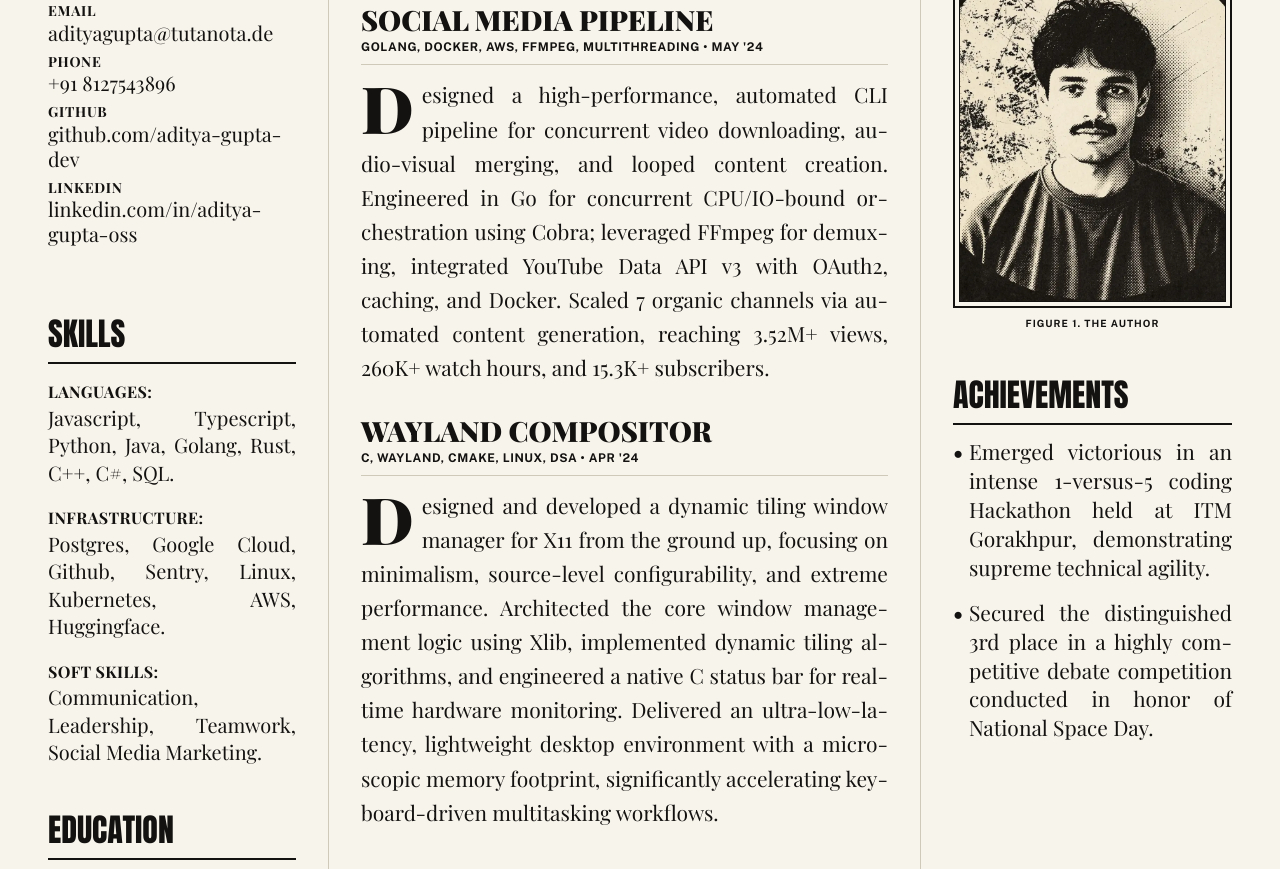
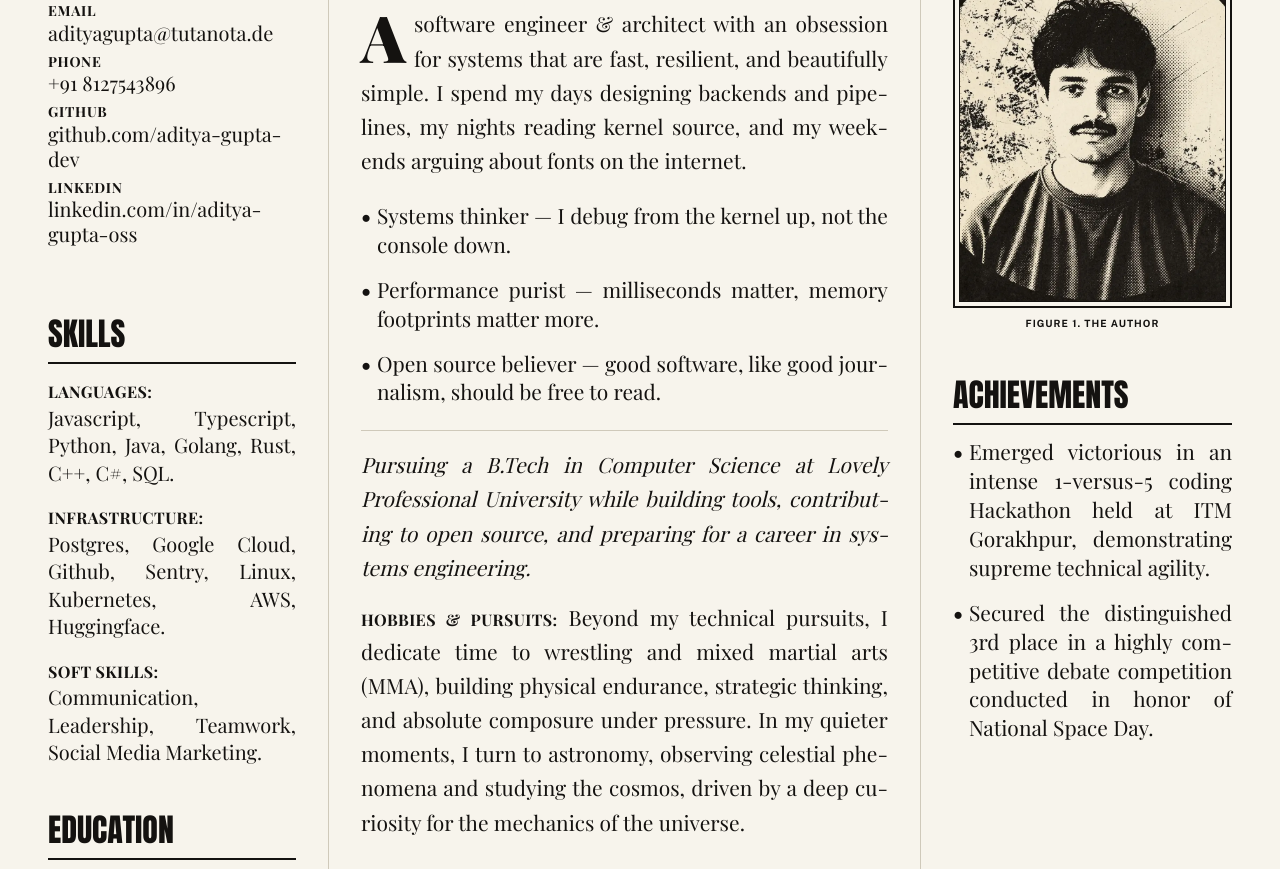
Before and after one commit to aditya-gupta-dev/portfolio, a plain HTML site: page index.html in a window 1280 px wide. Shown: the part 523-1392 px from the top of the page. Drawn offline with nearby package versions, Linux system fonts and the light colour scheme; a web font is replaced by a local one.

Commit message:
added about me replacing projects

```diff
--- a/index.html
+++ b/index.html
@@ -5,7 +5,7 @@
     <meta name="viewport" content="width=device-width, initial-scale=1.0">
     <title>Aditya Gupta - Software Engineer & Architect</title>
 
-    <meta name="description" content="Portfolio of Aditya Gupta, Software Engineer & Architect. A vintage developer broadsheet showcasing major works, projects, and academic distinctions." />
+    <meta name="description" content="Portfolio of Aditya Gupta, Software Engineer & Architect. A vintage developer broadsheet showcasing major works, personal story, and academic distinctions." />
     <meta name="keywords" content="Aditya Gupta, Software Engineer, Architect, Portfolio, Developer, Go, Python, TypeScript, React, Kubernetes, Docker, AWS, System Design, Open Source" />
 
     <!-- Favicons -->
@@ -127,20 +127,17 @@
                 tools: "Postgres, Google Cloud, Github, Sentry, Linux, Kubernetes, AWS, Huggingface.",
                 soft: "Communication, Leadership, Teamwork, Social Media Marketing."
             },
-            projects: [
-                {
-                    title: "Social Media Pipeline",
-                    tech: "Golang, Docker, AWS, FFMPEG, Multithreading",
-                    date: "May '24",
-                    description: "Designed a high-performance, automated CLI pipeline for concurrent video downloading, audio-visual merging, and looped content creation. Engineered in Go for concurrent CPU/IO-bound orchestration using Cobra; leveraged FFmpeg for demuxing, integrated YouTube Data API v3 with OAuth2, caching, and Docker. Scaled 7 organic channels via automated content generation, reaching 3.52M+ views, 260K+ watch hours, and 15.3K+ subscribers."
-                },
-                {
-                    title: "Wayland Compositor",
-                    tech: "C, Wayland, CMake, Linux, DSA",
-                    date: "Apr '24",
-                    description: "Designed and developed a dynamic tiling window manager for X11 from the ground up, focusing on minimalism, source-level configurability, and extreme performance. Architected the core window management logic using Xlib, implemented dynamic tiling algorithms, and engineered a native C status bar for real-time hardware monitoring. Delivered an ultra-low-latency, lightweight desktop environment with a microscopic memory footprint, significantly accelerating keyboard-driven multitasking workflows."
-                }
-            ],
+            about: {
+                title: "About Me",
+                summary: "A software engineer & architect with an obsession for systems that are fast, resilient, and beautifully simple. I spend my days designing backends and pipelines, my nights reading kernel source, and my weekends arguing about fonts on the internet.",
+                traits: [
+                    "Systems thinker — I debug from the kernel up, not the console down.",
+                    "Performance purist — milliseconds matter, memory footprints matter more.",
+                    "Open source believer — good software, like good journalism, should be free to read."
+                ],
+                currently: "Pursuing a B.Tech in Computer Science at Lovely Professional University while building tools, contributing to open source, and preparing for a career in systems engineering.",
+                hobbies: "Beyond my technical pursuits, I dedicate time to wrestling and mixed martial arts (MMA), building physical endurance, strategic thinking, and absolute composure under pressure. In my quieter moments, I turn to astronomy, observing celestial phenomena and studying the cosmos, driven by a deep curiosity for the mechanics of the universe."
+            },
             achievements: [
                 "Emerged victorious in an intense 1-versus-5 coding Hackathon held at ITM Gorakhpur, demonstrating supreme technical agility.",
                 "Secured the distinguished 3rd place in a highly competitive debate competition conducted in honor of National Space Day."
@@ -237,21 +234,27 @@
                 </div>
             `;
 
-            const projectsHTML = `
+            const aboutHTML = `
                 <div class="mb-8">
-                    <h3 class="font-anton text-[24px] sm:text-[32px] uppercase border-b-2 border-ink pb-1 mb-4">Projects</h3>
-                    <div class="space-y-8">
-                        ${data.projects.map(proj => `
-                            <article>
-                                <h4 class="font-playfair font-black text-[22px] sm:text-[28px] uppercase leading-none mb-1">${proj.title}</h4>
-                                <p class="font-public font-bold text-[12px] tracking-wider uppercase mb-3 pb-2 border-b border-hairline">${proj.tech} • ${proj.date}</p>
-                                <p class="font-playfair text-[17px] sm:text-[21px] leading-relaxed justified-text">
-                                    <span class="float-left text-[50px] sm:text-[65px] font-black leading-[0.8] pr-2 pt-1 uppercase">${proj.description.charAt(0)}</span>
-                                    ${proj.description.substring(1)}
-                                </p>
-                            </article>
+                    <h3 class="font-anton text-[24px] sm:text-[32px] uppercase border-b-2 border-ink pb-1 mb-4">About Me</h3>
+                    <p class="font-playfair text-[17px] sm:text-[21px] leading-relaxed justified-text mb-6">
+                        <span class="float-left text-[50px] sm:text-[65px] font-black leading-[0.8] pr-2 pt-1 uppercase">${data.about.summary.charAt(0)}</span>
+                        ${data.about.summary.substring(1)}
+                    </p>
+                    <ul class="font-playfair text-[17px] sm:text-[21px] leading-snug space-y-4 justified-text mb-6">
+                        ${data.about.traits.map(trait => `
+                            <li class="relative pl-4">
+                                <span class="absolute left-0 top-0 font-bold">•</span>
+                                ${trait}
+                            </li>
                         `).join('')}
-                    </div>
+                    </ul>
+                    <p class="font-playfair text-[17px] sm:text-[21px] leading-relaxed justified-text italic border-t border-hairline pt-4 mb-4">
+                        ${data.about.currently}
+                    </p>
+                    <p class="font-playfair text-[17px] sm:text-[21px] leading-relaxed justified-text">
+                        <strong class="uppercase text-[16px] tracking-wide">Hobbies & Pursuits:</strong> ${data.about.hobbies}
+                    </p>
                 </div>
             `;
 
@@ -314,7 +317,7 @@
 
                     <!-- Center Column (Main body) -->
                     <div class="lg:w-[50%] lg:border-r border-hairline lg:pr-8 mt-0 flex flex-col gap-8 lg:gap-0">
-                        ${projectsHTML}
+                        ${aboutHTML}
                         <div class="block lg:hidden">
                             ${educationHTML}
                         </div>
```
Also changed, not shown: 1 other file.
